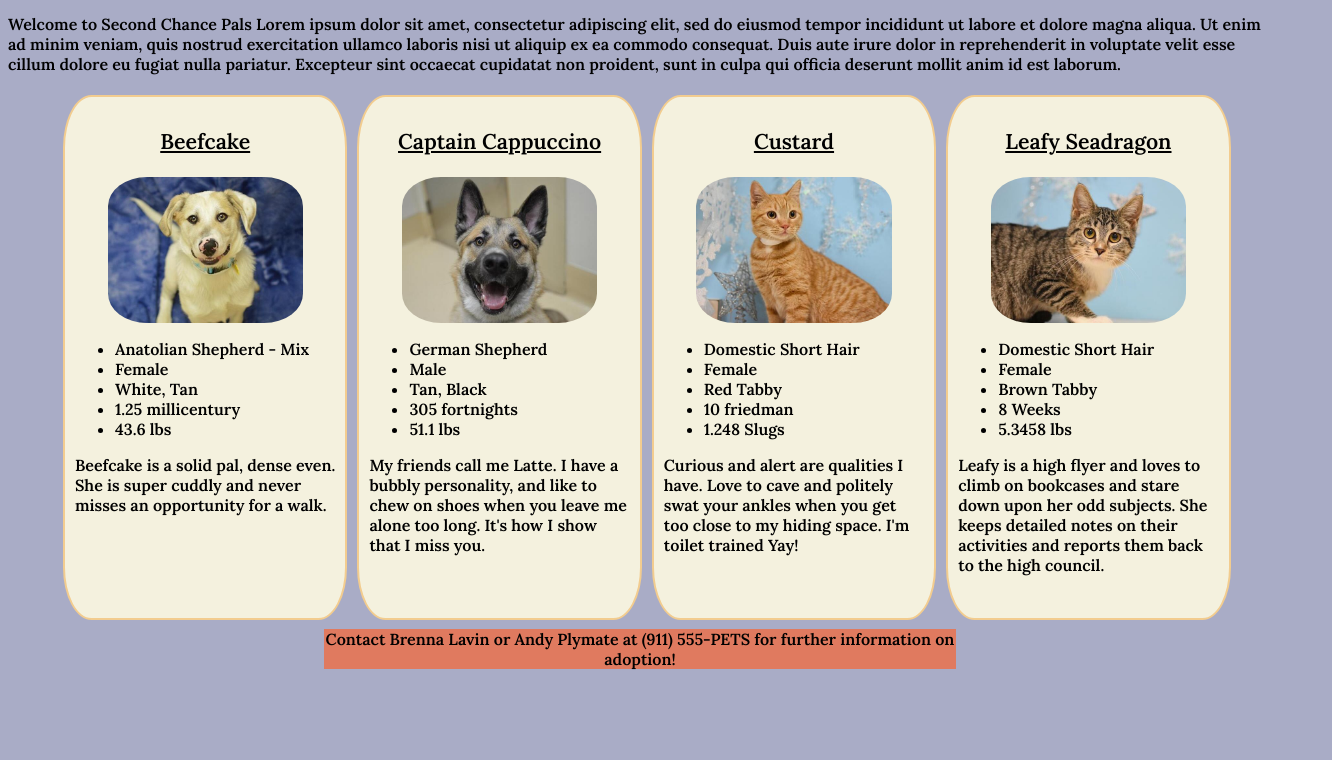
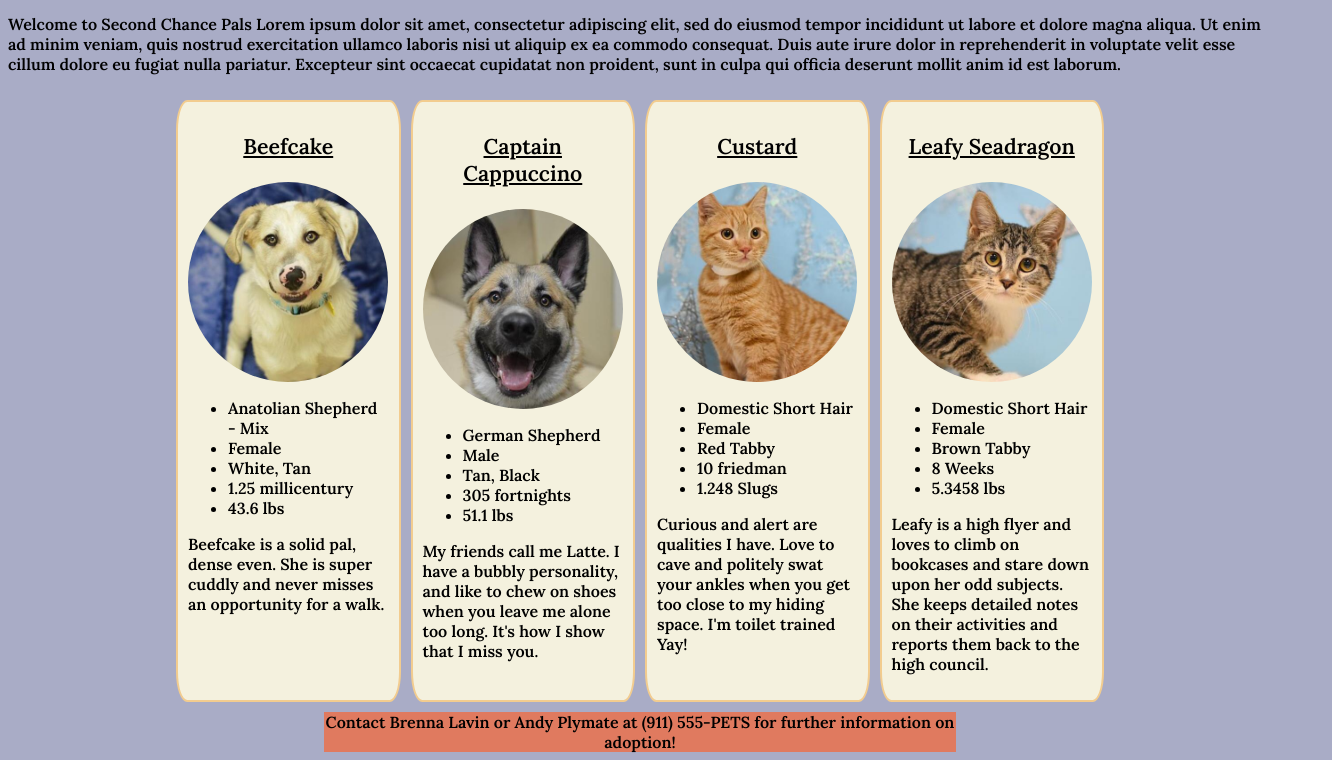
Before and after one commit to lavinbrenna/animal-shelter, a plain HTML site: page index.html in a window 1280 px wide. Shown: the part 139-899 px from the top of the page, 1332 px wide, since content can reach past the window. Before the commit the page ends 816 px from the top, so only its background shows below. Drawn offline with Linux system fonts and the light colour scheme.

Commit message:
implements changes to pet columns to fit properly within page. Changes image sizes so that they can be contained in a proper circular frame.
Co-authored-by: Andy Plymate <Andy.Plymate@gmail.com>

```diff
--- a/css/styles.css
+++ b/css/styles.css
@@ -4,10 +4,12 @@ body{
 }
 
 img{
-  width: 75%;
-  border-radius: 20%;
+  width:200px;
+  height:200px;
+  object-fit:cover;
   display: block;
   margin: auto;
+  border-radius: 50%;
 }
 
 h3{
@@ -33,22 +35,21 @@ h3{
 
 }
 .container{
-  margin-left: 50px;
-  margin-right: 10px;
-  width: 100%;
-  display: inline-block;
+  width: 75%;
+  display: table;
+  border: 2px black;
+  border-collapse: separate;
+  border-spacing: 10px;
+  margin: auto;
 }
 .pet-column{
-  width: 22.5%;
-  margin: 5px;
+  display: table-cell;
   padding: 10px;
+  width: 20%;
   border: 2px Solid #F2CC8F;
-  border-radius: 10%;
-  align-items: center;
+  border-radius: 5%;
   background-color: #F4F1DE;
   box-sizing: border-box;
-  height: 525px;
-  float: left;
 }
 
 .pet-column h3{
```
